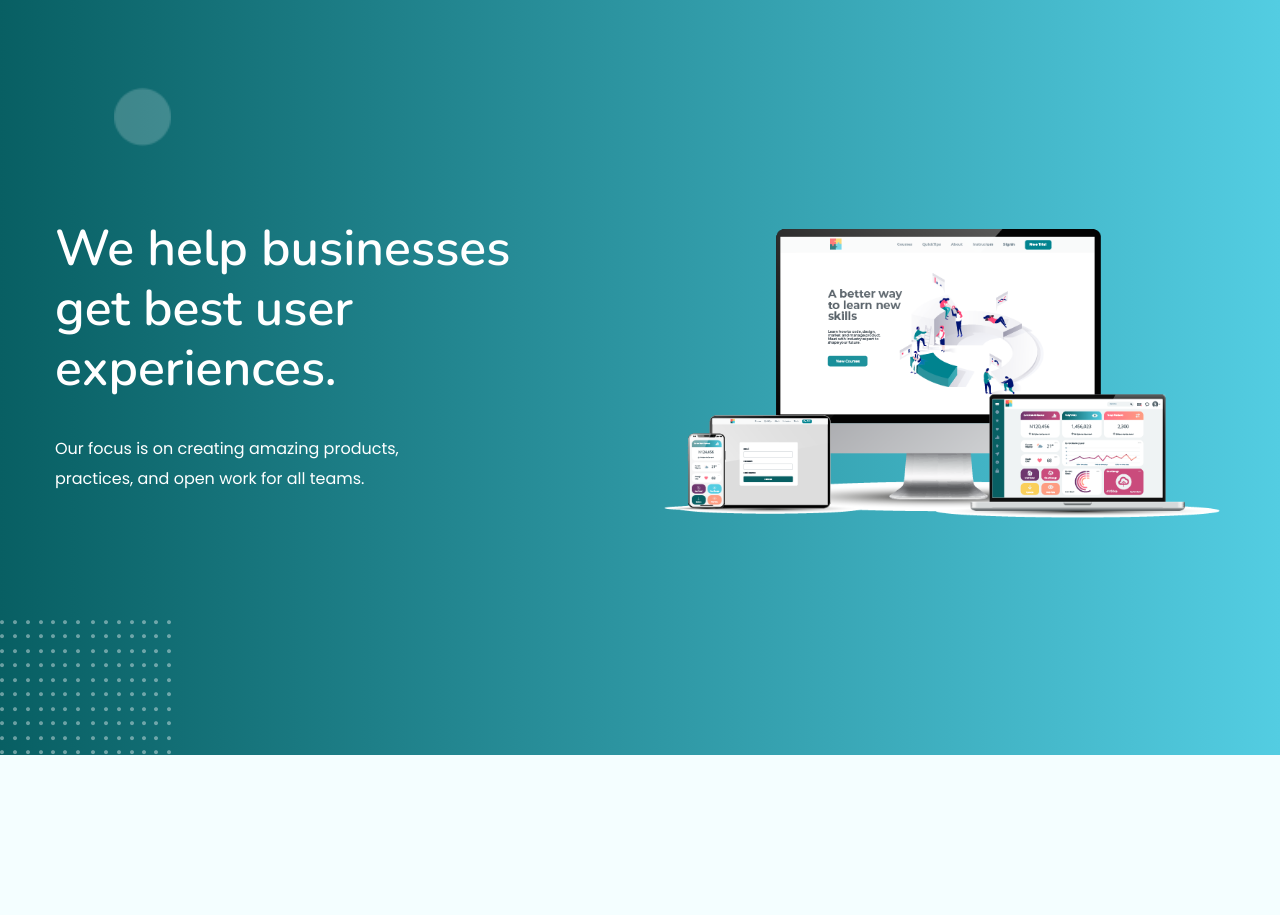
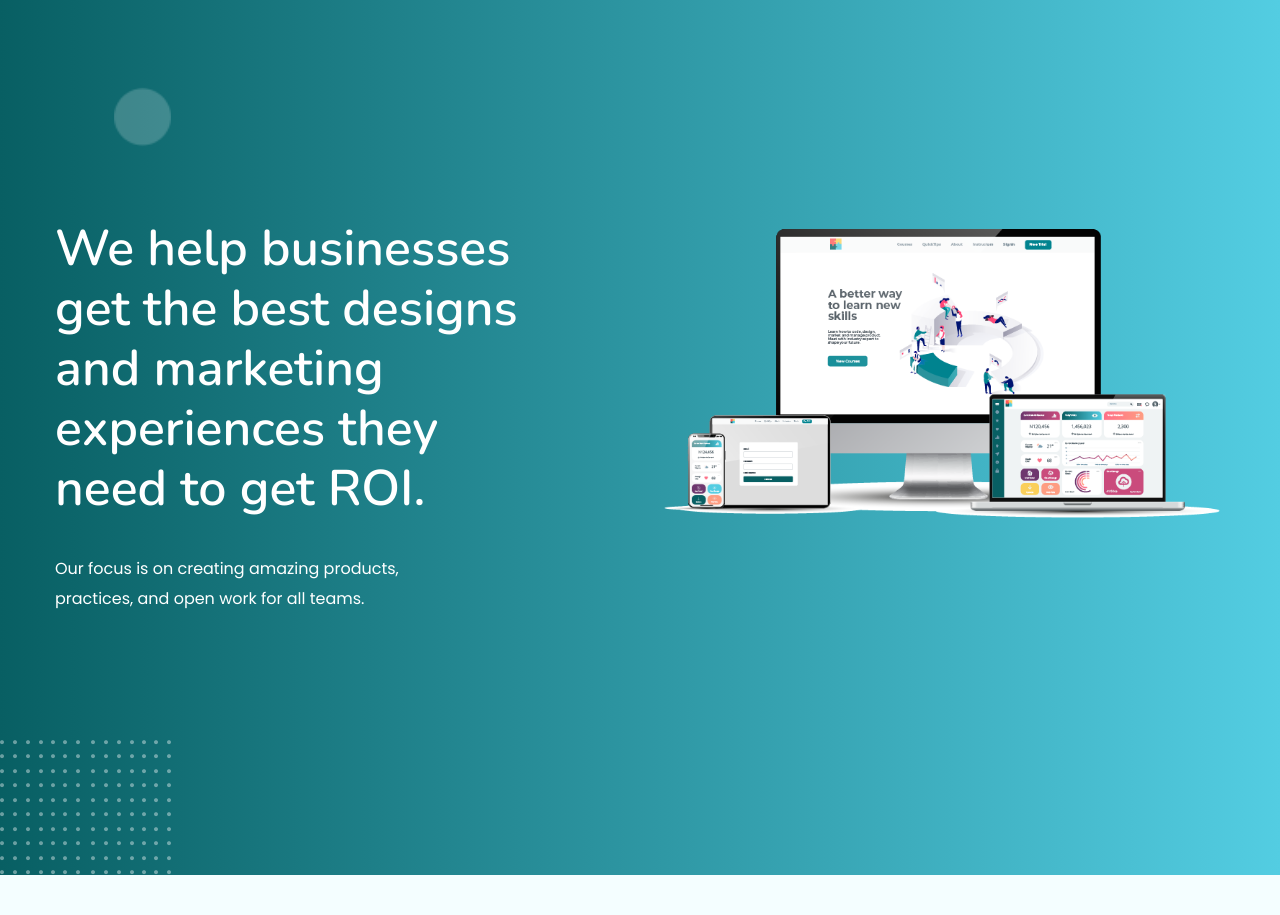
Before and after one commit to designscorecard/designscorecard, a Django app: page /services/ in a window 1280 px wide. Shown: the part 91-1006 px from the top of the page. Run offline with Django 3.2, Linux system fonts and the light colour scheme; some libraries are stand-ins or nearby versions.

```diff
--- a/main/templates/services.html
+++ b/main/templates/services.html
@@ -15,7 +15,7 @@
               <div class="col-xl-5 col-lg-6">
                   <div class="app-caption">
                       <div class="section-tittle section-tittle3">
-                          <h2>We help businesses get best user experiences.</h2>
+                          <h2>We help businesses get the best designs and marketing experiences they need to get ROI.</h2>
                           <p>Our focus is on creating amazing products, practices, and open work for all teams.</p>
                       </div>
                   </div>
```
